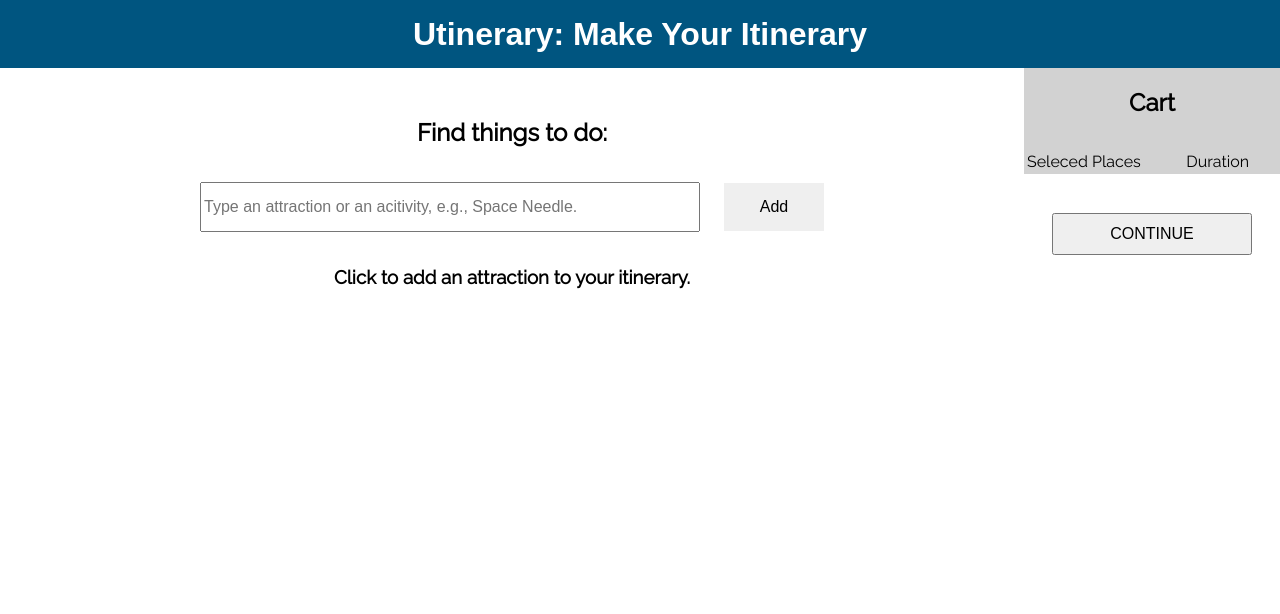
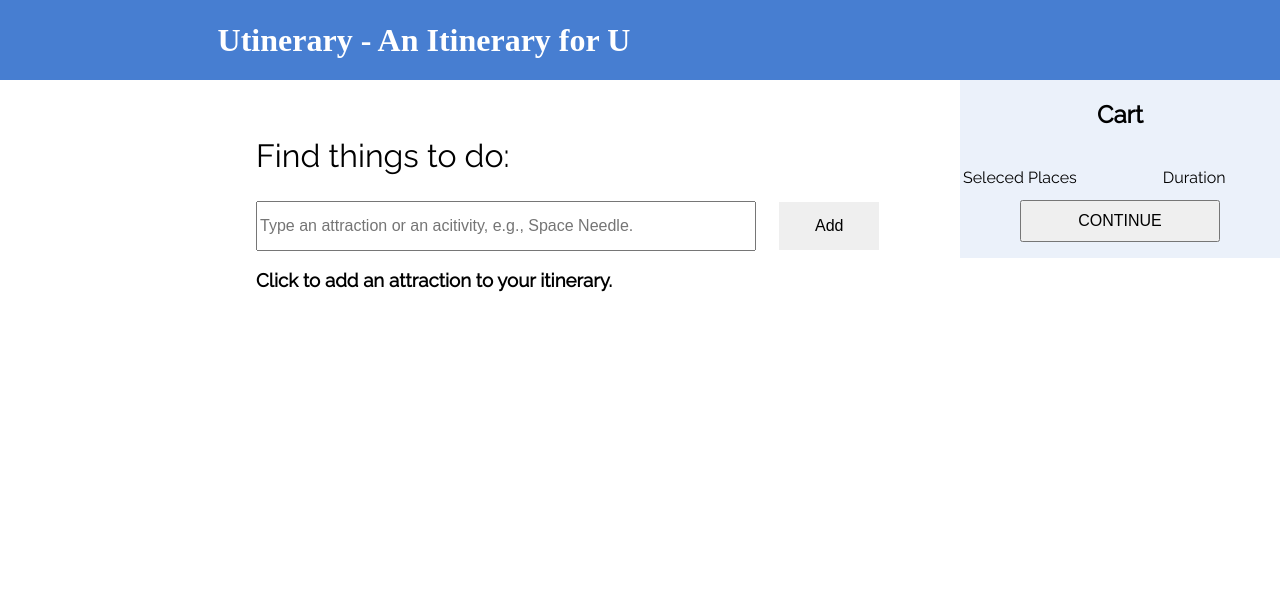
Before and after one commit to jk2227/fb-hack, a PHP site: page /sightseeing.php in a window 1280 px wide. Shown: the top 614 px of the page. Run offline with PHP 8.4, Linux system fonts and the light colour scheme; the visitor is signed in with stand-in values (Sample User, id 1); some libraries are stand-ins or nearby versions.

Commit message:
css changes

```diff
--- a/css/hack.css
+++ b/css/hack.css
@@ -29,12 +29,13 @@ body {
 /*-------navigation-------*/
 
 #top {
-    background-color: #005580;
-    text-align: center;
-    padding: 0.5%;
+    background-color: #477ed1;
+    padding-left: 17%;
+    padding-top: 1%;
+    padding-bottom: 1%;
     color: #FFF;
     line-height: 12px;
-    font-family: sans-serif;
+    font-family: Avenir Next;
 }
 
 
@@ -112,22 +113,31 @@ body {
 }
 /*-----------sightseeing.php---------------*/
 #category {
-    width: 80%;
-    float:left;
+    width: 75%;
+    float: left;
     height: auto;
     padding-bottom: 5%;
     padding-top: 30px;
+    padding-left: 20%;
     /*position: fixed;*/
+}
+
+#category h2 {
+    text-align: left;
+    font-size: 2em;
+    font-weight: 400;
 }
 
 #cart {
     float:right;
-    background-color: #D2D2D2;
-    width: 20%;
+    background-color: #ebf1fa;
+    width: 25%;
+    margin-left: -20%;
 }
 
 #food {
-    padding: 1.5%;
+    text-align: left;
+    padding: 0%;
     line-height: 50px;
 }
 
@@ -188,7 +198,8 @@ button.addPlace {
 }
 
 #rec {
-    padding: 0 20%;
+    padding-right: 30%;
+    margin-left: -3%;
     border: thin black;
 }
 
@@ -212,6 +223,11 @@ table{
 .row{
     margin-bottom: 2%;
 }
+
+#sightseeingForm {
+    text-align: left;
+
+}
 /*-----------bottom---------------*/
 #clearboth{
     clear: both;
--- a/eatery.php
+++ b/eatery.php
@@ -21,7 +21,7 @@
 
             <div id="main">
                 <div id = "category" class = "left">
-                    <h2>What are the places that you'd like to eat?</h2>
+                    <h2>What are the places that you'd like to eat at?</h2>
                     <form method="POST">
                         <div id="search">
                             <div id="food">
@@ -50,10 +50,11 @@
                         <table id = "selectedPlaces">
                             <tr><td>Seleced Places</td><td>Duration</td><td> </td></tr>
                         </table>
-                    </div>
+
                     <form method = "POST">
                     <input type = "submit" class = "addPlace" id = "sightseeingSubmission" name = "continue" value = "CONTINUE"/>
                     </form>
+                </div>
                 <?php if (isset($_POST["submit"])){
                         $DOM = new DOMDocument();
                         $DOM->loadHTML("eatery.php");
--- a/sightseeing.php
+++ b/sightseeing.php
@@ -22,7 +22,8 @@
           // console.log(userDestination);
         </script>
             <div id="top">
-                <h1>Utinerary: Make Your Itinerary</h1>
+                <h1>Utinerary - An Itinerary for U</h1>
+
             </div><!-- End top div -->
 
             <div id="main">
@@ -44,10 +45,11 @@
                      <table id = "selectedPlaces">
                         <tr><td>Seleced Places</td><td>Duration</td><td> </td></tr>
                     </table>
-                </div>
+
                 <form method = "POST">
                 <input type = "submit" class = "addPlace" id = "sightseeingSubmission" name = "continue" value = "CONTINUE"/>
                 </form>
+                </div>
                 <!-- <button onclick = "ajax()">Continue</button> -->
             <?php
             if (isset($_POST["continue"])){
```
